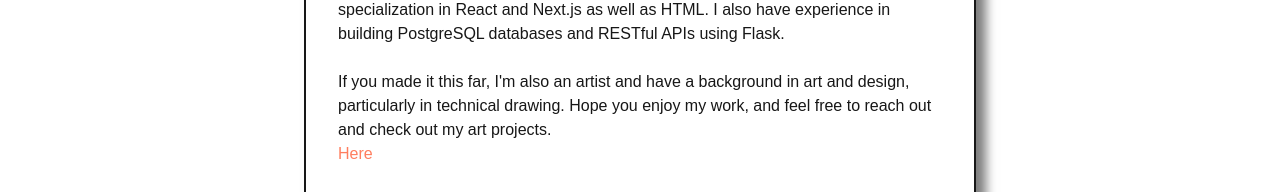
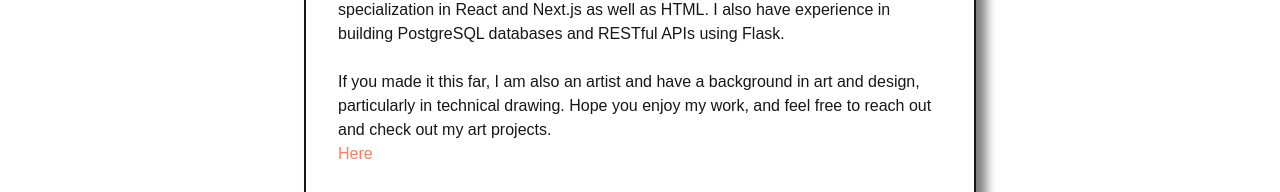
Before and after one commit to Riob-a/My-Portfolio, a Next.js app: page /about in a window 1280 px wide. Shown: the part 230-422 px from the top of the page. Built offline with nearby package versions, Linux system fonts and the light colour scheme; a web font is replaced by a local one.

Commit message:
build config 1

```diff
--- a/src/pages/about.js
+++ b/src/pages/about.js
@@ -14,7 +14,7 @@ export default function About() {
         </p>
         <br />
         <p>
-          If you made it this far, I'm also an artist and have a background in art and design, particularly in technical drawing.
+          If you made it this far, I am also an artist and have a background in art and design, particularly in technical drawing.
           Hope you enjoy my work, and feel free to reach out and check out my art projects.
         </p>
         <p>
--- a/src/pages/projects/[slug].js
+++ b/src/pages/projects/[slug].js
@@ -1,5 +1,6 @@
 import { useRouter } from 'next/router';
 import Link from 'next/link';
+import Image from 'next/image';
 import { useEffect, useState } from 'react';
 import projects from '../../data/projects';
 import { FaLink, FaWindowClose } from "react-icons/fa";
@@ -44,9 +45,11 @@ export default function ProjectDetail() {
                 </button>
             </div>
 
-            <img
+            <Image
                 src={project.imageUrl}
                 alt={project.title}
+                width={600}
+                height={300}
                 className="slug-image w-full mb-6"
             />
             <br />
```
Also changed, not shown: src/components/ProjectCard.jsx (+0 -29 lines).
